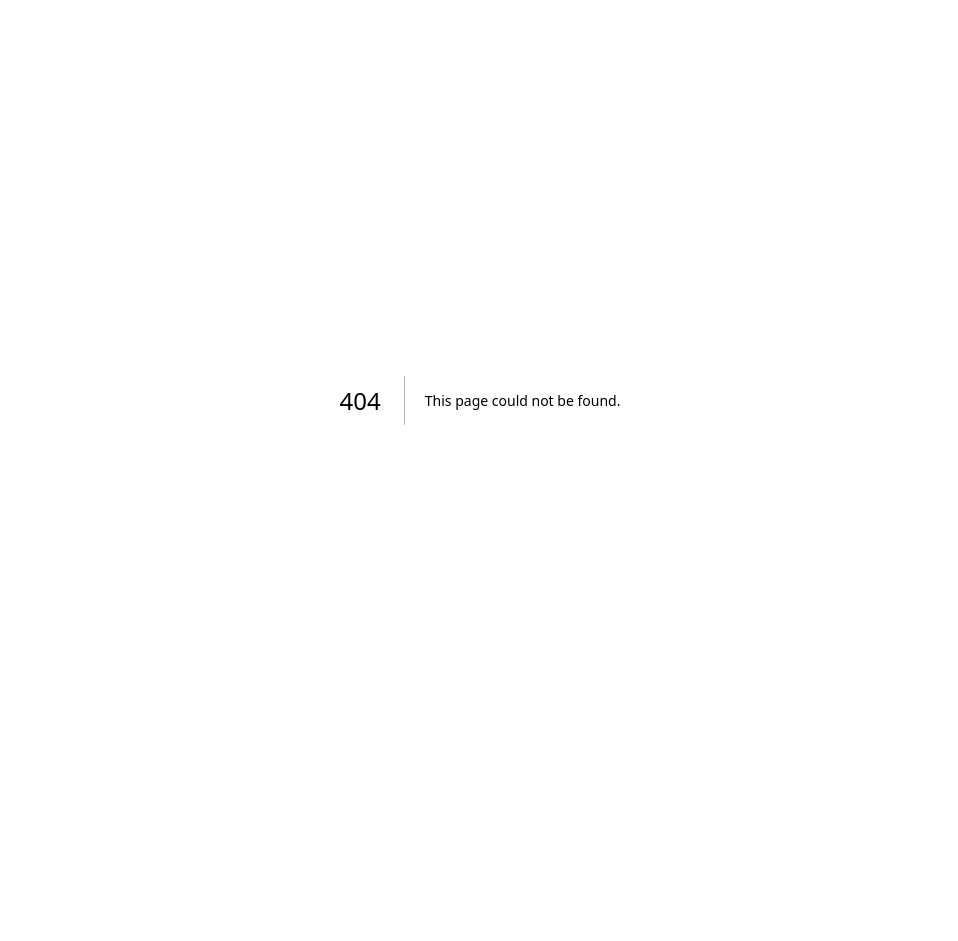
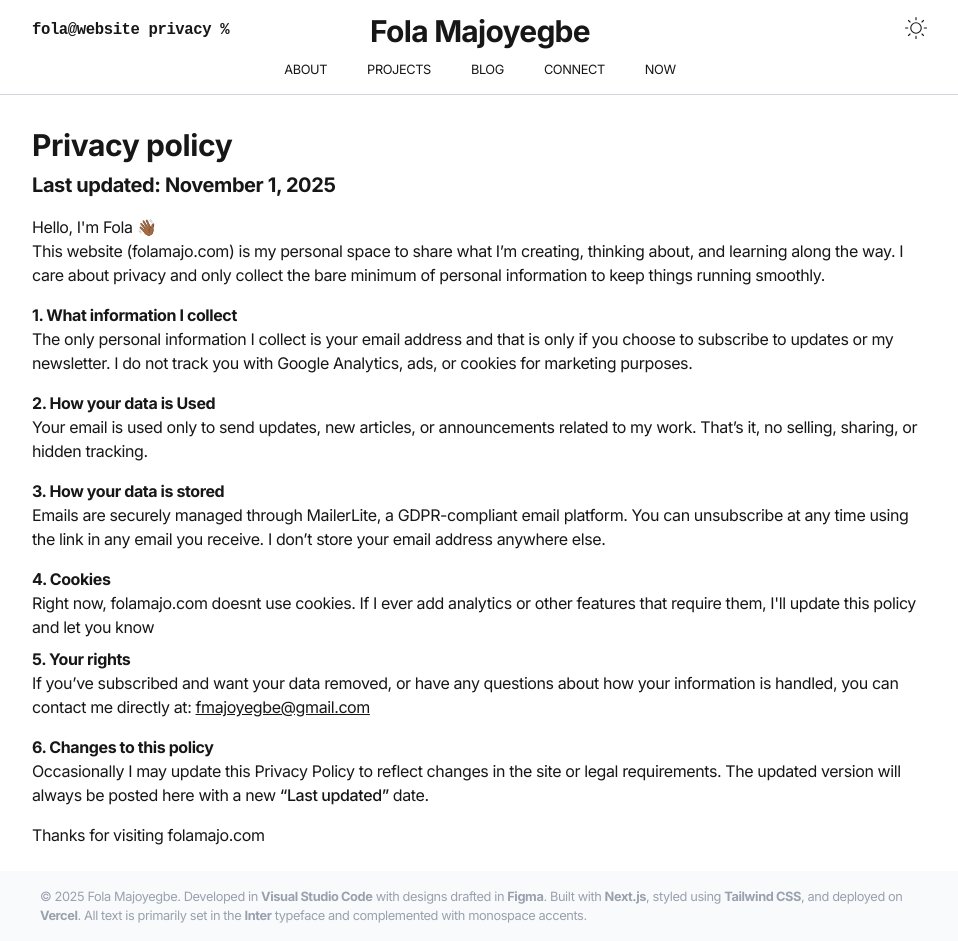
Before and after one commit to Folamajo/portfolio, a Next.js app: page /privacy in a window 1280 px wide. Before the commit this address had no page. Shown: the whole page, without its empty margins (160-1118 px from the left). Before the commit the page ends 800 px from the top, so only its background shows below. Built offline with nearby package versions, Linux system fonts and the light colour scheme.

Commit message:
Added privacy policy

```diff
--- a/src/app/about/page.tsx
+++ b/src/app/about/page.tsx
@@ -4,7 +4,7 @@ import Footer from '@/components/Footer'
 import Sidebar from "@/components/Sidebar"
 
 
-const Page = () => {
+const About = () => {
   return (
       <div className="flex flex-col items-center min-h-screen">
          <Sidebar />
@@ -57,4 +57,4 @@ const Page = () => {
   )
 }
 
-export default Page
+export default About
--- a/src/app/blog/page.tsx
+++ b/src/app/blog/page.tsx
@@ -4,7 +4,7 @@ import Footer from '@/components/Footer'
 import Sidebar from '@/components/Sidebar'
 
 
-const Page = () => {
+const Blog = () => {
 
    return   (
       <div className="flex flex-col items-center min-h-screen  ">
@@ -27,4 +27,4 @@ const Page = () => {
    )
 }
 
-export default Page
+export default Blog
--- a/src/app/connect/page.tsx
+++ b/src/app/connect/page.tsx
@@ -8,9 +8,9 @@ import { Button } from '@/components/ui/button'
 import { TfiEmail } from "react-icons/tfi";
 import { FaLinkedin } from "react-icons/fa6";
 import { FaGithub } from "react-icons/fa";
+import Link from 'next/link'
 
-
-const Page = () => {
+const Connect = () => {
 
    const [email, setEmail] = useState<string>("");
    const [errorMessage, setErrorMessage] = useState<string>("")
@@ -94,7 +94,7 @@ const Page = () => {
                         <Button size="lg" variant="outline" className="bg-[#185dc5] border-0 text-white font-bold hover:opacity-80 cursor-pointer mx-auto submit_small"
                            onClick={handleSubscribe}>Submit</Button>
 
-                        <p className="text-xs mt-2">I respect your privacy. <span className="underline">Privacy policy.</span></p>
+                        <p className="text-xs mt-2">I respect your privacy. <Link href="/privacy"className="underline">Privacy policy.</Link></p>
                      </div>
                   )
                }
@@ -107,7 +107,7 @@ const Page = () => {
                         <Input type = "email" placeholder={email} className="w-80 mr-2" />
                         <Button size="lg" variant="outline" className="bg-[#185dc5] border-0 text-white font-bold hover:opacity-80 cursor-pointer mx-auto" onClick={handleSubscribe} disabled={true}>Submit</Button>
 
-                        <p className="text-xs mt-2">I respect your privacy. <span className="underline">Privacy policy.</span></p>
+                        <p className="text-xs mt-2">I respect your privacy. <Link href="/privacy"className="underline">Privacy policy.</Link></p>
                      </div>
 
 
@@ -120,7 +120,7 @@ const Page = () => {
                         <h2 className="font-bold text-2xl mb-2">Thanks for subscibing</h2>
                         <p>Please check your inbox to confirm your email.</p>
                         <p>Used the wrong email? Subscribe with another one. <span className= "underline cursor-pointer" onClick={()=>setStatus("idle")}>Go back</span> </p>
-                        <p className="text-xs mt-2">I respect your privacy. <span className="underline">Privacy policy.</span></p>
+                        <p className="text-xs mt-2">I respect your privacy. <Link href="/privacy"className="underline">Privacy policy.</Link></p>
                      </div>
                   )
                }
@@ -131,7 +131,7 @@ const Page = () => {
 
                         <h2 className="font-bold text-2xl mb-2">{"You're already subscribed"}</h2>
                         <p>Want to use a  <span className= "underline cursor-pointer" onClick={()=>setStatus("idle")}>different email?</span>  </p>
-                        <p className="text-xs mt-2">I respect your privacy. <span className="underline">Privacy policy.</span></p>
+                        <p className="text-xs mt-2">I respect your privacy. <Link href="/privacy"className="underline">Privacy policy.</Link></p>
                      </div>
                   )
                }
@@ -149,7 +149,7 @@ const Page = () => {
                         {
                            errorMessage ? <p className="text-red-600 text-xs mt-1">{errorMessage}</p> : ""
                         }
-                        <p className="text-xs mt-2">I respect your privacy. <span className="underline">Privacy policy.</span></p>
+                        <p className="text-xs mt-2">I respect your privacy.<Link href="/privacy"className="underline">Privacy policy.</Link></p>
                      </div>
                   )
                }
@@ -165,4 +165,4 @@ const Page = () => {
   )
 }
 
-export default Page
+export default Connect
--- a/src/app/page.tsx
+++ b/src/app/page.tsx
@@ -6,7 +6,7 @@ import { Popover, PopoverContent, PopoverTrigger } from "@/components/ui/popover
 import { Input } from "@/components/ui/input"
 import { Button } from "@/components/ui/button"
 import { useState } from "react"
-
+import Link from "next/link"
 
 export default function Home() {
 
@@ -111,7 +111,7 @@ export default function Home() {
                                     onClick={handleSubscribe} disabled={ status !== "idle"}>Submit
                                  </Button>
 
-                                 <p className="text-xs mt-2">I respect your privacy. <span className="underline">Privacy policy.</span></p>
+                                 <p className="text-xs mt-2">I respect your privacy.  <Link href="/privacy"className="underline">Privacy policy.</Link></p>
                               </>
 
                            )
@@ -139,7 +139,7 @@ export default function Home() {
                                     onClick={handleSubscribe} disabled={true} >Submit
                                  </Button>
 
-                                 <p className="text-xs mt-2">I respect your privacy. <span className="underline">Privacy policy.</span></p>
+                                 <p className="text-xs mt-2">I respect your privacy. <Link href="/privacy"className="underline">Privacy policy.</Link></p>
                               </>
 
                            )
@@ -154,7 +154,7 @@ export default function Home() {
                                     <p> </p>
                                  </div>
 
-                                 <p className="text-xs">I respect your privacy. <span className="underline">Privacy policy.</span></p>
+                                 <p className="text-xs">I respect your privacy. <Link href="/privacy"className="underline">Privacy policy.</Link></p>
                               </>
 
                            )
@@ -169,7 +169,7 @@ export default function Home() {
                                      <p>Want to use a  <span className= "underline cursor-pointer" onClick={()=>setStatus("idle")}>different email?</span>  </p>
                                  </body>
 
-                                 <p className="text-xs mt-2">I respect your privacy. <span className="underline">Privacy policy.</span></p>
+                                 <p className="text-xs mt-2">I respect your privacy.  <Link href="/privacy"className="underline">Privacy policy.</Link></p>
                               </>
                            )
                         }
@@ -194,7 +194,7 @@ export default function Home() {
                                     onClick={handleSubscribe} disabled={false}>Submit
                                  </Button>
 
-                                 <p className="text-xs mt-2">I respect your privacy. <span className="underline">Privacy policy.</span></p>
+                                 <p className="text-xs mt-2">I respect your privacy. <Link href="/privacy"className="underline">Privacy policy.</Link></p>
                               </>
                            )
                         }
--- /dev/null
+++ b/src/app/privacy/page.tsx
@@ -0,0 +1,77 @@
+import React from 'react'
+import Footer from "@/components/Footer";
+import Sidebar from "@/components/Sidebar";
+import Header from "@/components/Header/Header"
+import Link from 'next/link';
+
+const Privacy = () => {
+   return (
+      <div className="flex flex-col items-center min-h-screen tracking-tight ">
+         <Sidebar />
+         <header className= ' w-full flex justify-center '>
+            <Header />
+         </header>
+
+         <main className=' main_content max-w-[58em] mb-6 px-4 w-full'>
+            <h1 className='font-bold text-3xl '>Privacy policy</h1>
+            <h2 className="text-xl font-bold mt-2">Last updated: November 1, 2025 </h2>
+
+            <div className="mt-4">
+               <h3 className="">{"Hello, I'm Fola"} 👋🏾</h3>
+               <p>{"This website (folamajo.com) is my personal space to share what I’m creating, thinking about, and learning along the way."} I care about privacy and only collect the bare minimum of personal information to keep things running smoothly.</p>
+               <p></p>
+            </div>
+
+            <div className="mt-4">
+               <h3 className="font-bold">1. What information I collect</h3>
+               <p>{"The only personal information I collect is your email address and that is only if you choose to subscribe to updates or my newsletter. I do not track you with Google Analytics, ads, or cookies for marketing purposes."}
+               </p>
+
+            </div>
+
+            <div className="mt-4">
+               <h3 className="font-bold">2. How your data is Used</h3>
+               <p>{"Your email is used only to send updates, new articles, or announcements related to my work. That’s it, no selling, sharing, or hidden tracking."}
+               </p>
+
+            </div>
+
+            <div className="mt-4">
+               <h3 className="font-bold">3. How your data is stored</h3>
+               <p>{"Emails are securely managed through MailerLite, a GDPR-compliant email platform. You can unsubscribe at any time using the link in any email you receive. I don’t store your email address anywhere else."}
+               </p>
+
+            </div>
+
+            <div className="mt-4">
+               <h3 className="font-bold">4. Cookies</h3>
+               <p>Right now, folamajo.com doesnt use cookies. If I ever add analytics or other features that require them, I'll update this policy and let you know</p>
+
+            </div>
+
+            <div className="mt-2">
+               <h3 className="font-bold">5. Your rights</h3>
+               <p>{"If you’ve subscribed and want your data removed, or have any questions about how your information is handled, you can contact me directly at:"} <a href="mailto:fmajoyegbe@gmail.com" className='underline hover:opacity-90'>fmajoyegbe@gmail.com</a>
+               </p>
+            </div>
+
+            <div className="mt-4">
+               <h1 className="font-bold">6. Changes to this policy</h1>
+               <p>Occasionally I may update this Privacy Policy to reflect changes in the site or legal requirements. The updated version will always be posted here with a new <span className="font-medium">“Last updated”</span> date.</p>
+            </div>
+
+
+            <p className="mt-4 ">Thanks for visiting <Link className="hover:opacity-90" href="/">folamajo.com</Link></p>
+
+         </main>
+         <footer className=" px-4 w-full flex justify-center mt-auto py-4 bg-gray-50 dark:bg-black transition-colors duration-2000">
+            <div className="w-[57em] ">
+               <Footer />
+            </div>
+         </footer>
+
+      </div>
+  )
+}
+
+export default Privacy
```
